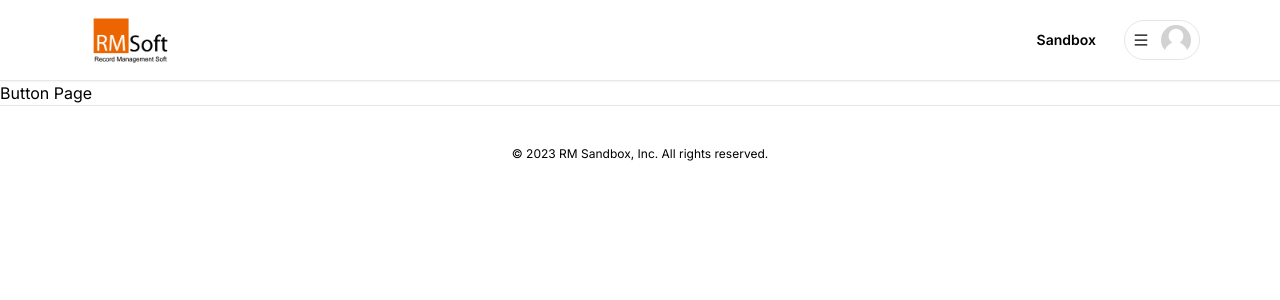
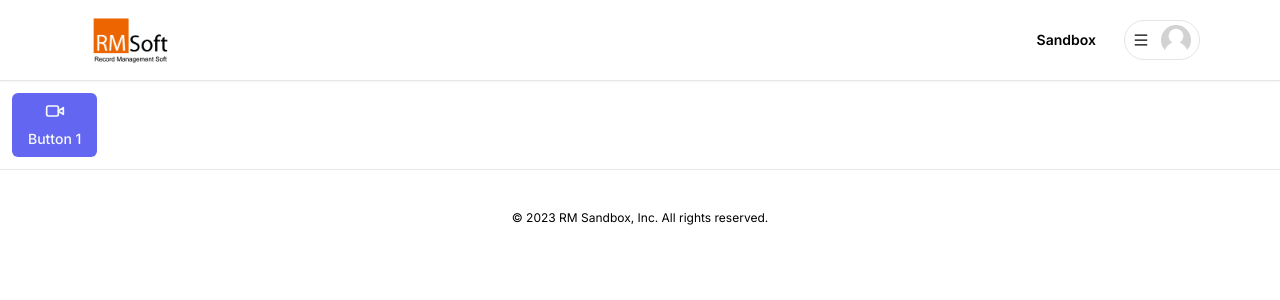
Before and after one commit to iinsu/rm_sandbox_next13, a Next.js app: page /button in a window 1280 px wide. Shown: the top 300 px of the page. Built offline with nearby package versions, Linux system fonts and the light colour scheme.

Commit message:
Button 추가

```diff
--- a/app/(examples)/button/(route)/page.tsx
+++ b/app/(examples)/button/(route)/page.tsx
@@ -1,7 +1,18 @@
+import { Button } from "@/components/ui/button";
+import { Video } from "lucide-react";
+
 const ButtonPage = () => {
   return (
     <>
-      <div>Button Page</div>
+      <div className="m-3">
+        <Button className="flex flex-col h-full" variant="exampleIndigo">
+          <div className="mb-2">
+            <Video size={20} />
+          </div>
+
+          <div>Button 1</div>
+        </Button>
+      </div>
     </>
   );
 };
--- a/components/ui/button.tsx
+++ b/components/ui/button.tsx
@@ -20,7 +20,7 @@ const buttonVariants = cva(
         ghost:
           "hover:bg-slate-100 hover:text-slate-900 dark:hover:bg-slate-800 dark:hover:text-slate-50",
         link: "text-slate-900 underline-offset-4 hover:underline dark:text-slate-50",
-        test: "bg-indigo-500",
+        exampleIndigo: "bg-indigo-500 text-slate-50 hover:bg-indigo-600",
       },
       size: {
         default: "h-10 px-4 py-2",
```
